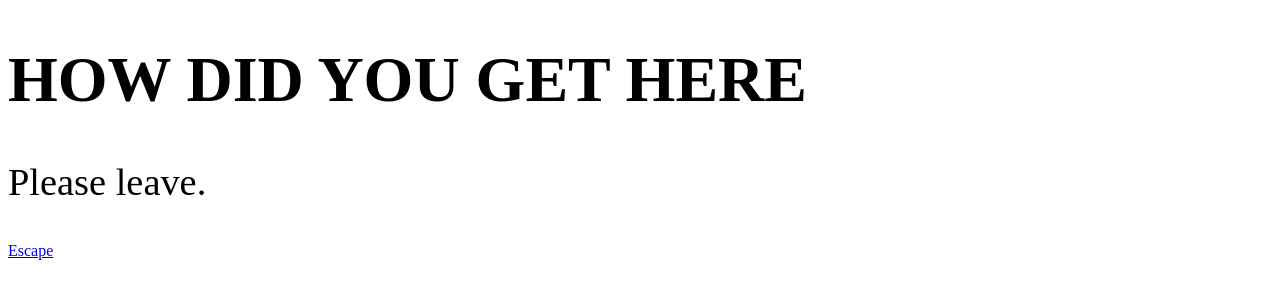
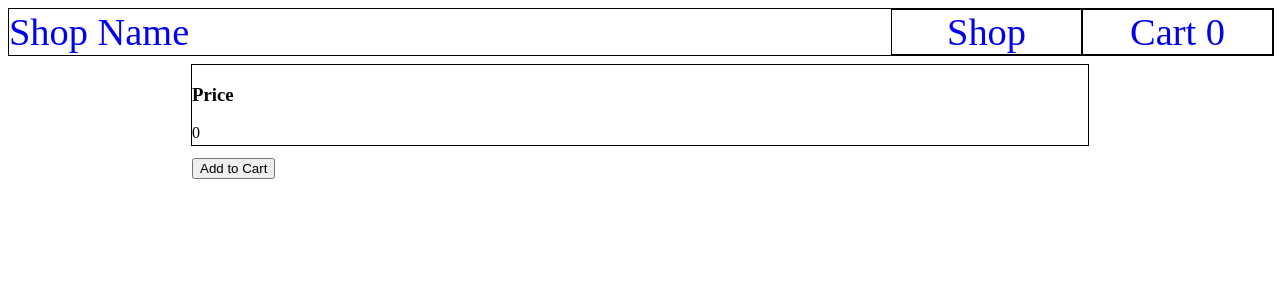
Before and after one commit to regexbuster/shopping-cart, a React (Vite) app: page /item/1 in a window 1280 px wide. Shown: the top 300 px of the page. Built offline with nearby package versions, Linux system fonts and the light colour scheme; no server answers.

Commit message:
workstation change

```diff
--- a/package.json
+++ b/package.json
@@ -10,6 +10,7 @@
     "preview": "vite preview"
   },
   "dependencies": {
+    "hash-wasm": "^4.11.0",
     "prop-types": "^15.8.1",
     "react": "^18.2.0",
     "react-dom": "^18.2.0",
--- a/src/components/App.jsx
+++ b/src/components/App.jsx
@@ -1,9 +1,11 @@
 import { createContext, useEffect, useState } from 'react'
 import { createBrowserRouter, RouterProvider } from "react-router-dom";
 import { v1 as uuidv1 } from 'uuid';
+import { md5 } from 'hash-wasm';
 
 import Home from './Home';
 import Shop from './Shop';
+import Item from './Item';
 import Cart from './Cart';
 import Error from './Error';
 
@@ -24,6 +26,10 @@ function App() {
         {
             path: "shop",
             element: <Shop />
+        },
+        {
+            path: "item/:name",
+            element: <Item />
         },
         {
             path: "cart",
@@ -47,6 +53,11 @@ function App() {
         .then((res) => {
             res.map((item) => {
                 item.uuid = uuidv1();
+                // if product space is bigger need hash table b/c over possible overlap
+                md5(item.title.trim())
+                .then((hash)=>{
+                    item.hash = hash;
+                })
             })
             setProducts(res)
         })
--- a/src/components/Home.jsx
+++ b/src/components/Home.jsx
@@ -6,8 +6,10 @@ function Home() {
     return (
         <>
             <Header />
-            <h1>Shop Name</h1>
-            <p>We are a small business focused on locally sourced products.</p>
+            <div className="shop-details">
+                <h1>Shop Name</h1>
+                <p>We are a small business focused on locally sourced products.</p>
+            </div>
         </>
     );
 }
--- /dev/null
+++ b/src/components/Item.jsx
@@ -0,0 +1,56 @@
+import { ShopContext } from "./App";
+import Header from "./Header";
+import '../styles/item.css';
+
+import { useContext, useEffect, useState } from "react";
+import { useParams, Navigate } from "react-router-dom";
+
+function Item() {
+    const {products, addToCart} = useContext(ShopContext);
+    const {name} = useParams();
+
+    const [curProduct, setCurProduct] = useState(null);
+
+    console.log(curProduct)
+
+    useEffect(() =>{
+        products.map((item) => {
+            //console.log(products, item.hash, name, item.hash == name)
+            if(item.hash === name.trim()){
+                setCurProduct(item);
+            }
+        })
+    }, [name, products])
+
+    //if the uuid of the item doesn't exist then send them to error page
+    // if (curProduct == null && products.length > 0){
+    //     return <Navigate to="/error" replace={true}/>
+    // }
+
+    function itemAddToCart(){
+        addToCart(name)
+    }
+
+    return (
+        <>
+            <Header />
+            <div className="item-holder">
+                <div className="specific-item">
+                    <div className="item-info">
+                        {/* <image src={0}/> */}
+                        <div className="item-details">
+
+                        </div>
+                    </div>
+                    <div className="pricing">
+                        <h3>Price</h3>
+                        <p>{0}</p>
+                        <button type="button" onClick={itemAddToCart}>Add to Cart</button>
+                    </div>
+                </div>
+            </div>
+        </>
+    );
+}
+
+export default Item;
--- a/src/components/Shop.jsx
+++ b/src/components/Shop.jsx
@@ -18,7 +18,7 @@ function Shop() {
                     {
                         products.map((item) => {
                             return (
-                                <Link key={item.uuid} to={`/shop/${item.uuid}`}>
+                                <Link key={item.uuid} to={`/item/${item.hash}`}>
                                     <ItemCube image={item.image} title={item.title}/>
                                 </Link>
                             )
--- a/src/styles/header.css
+++ b/src/styles/header.css
@@ -3,7 +3,7 @@
     flex-flow: row nowrap;
     align-items: center;
 
-    width: 100vw;
+    width: 100%;
 
     border: 1px solid black;
 }
--- a/src/styles/home.css
+++ b/src/styles/home.css
@@ -1,7 +1,7 @@
-h1 {
+.shop-details h1 {
     font-size: 5vw;
 }
 
-p {
+.shop-details p {
     font-size: 3vw;
 }
--- a/src/styles/item-cube.css
+++ b/src/styles/item-cube.css
@@ -27,10 +27,12 @@
     max-width: 100%;
     max-height: 30%;
 
-    font-size: 2vh;
+    font-size: 1vw;
 
     text-align: center;
 
     margin-top: auto;
     margin-bottom: auto;
+
+    text-decoration: none;
 }
--- /dev/null
+++ b/src/styles/item.css
@@ -0,0 +1,12 @@
+.item-holder {
+    margin-top: 1vh;
+    margin-left: auto;
+    margin-right: auto;
+
+    width: 70vw;
+    height: 10vh;
+
+    border: 1px solid black;
+
+    display: flex;
+}
```
Also changed, not shown: 1 other file (tests, documents, lock files or other folders).
